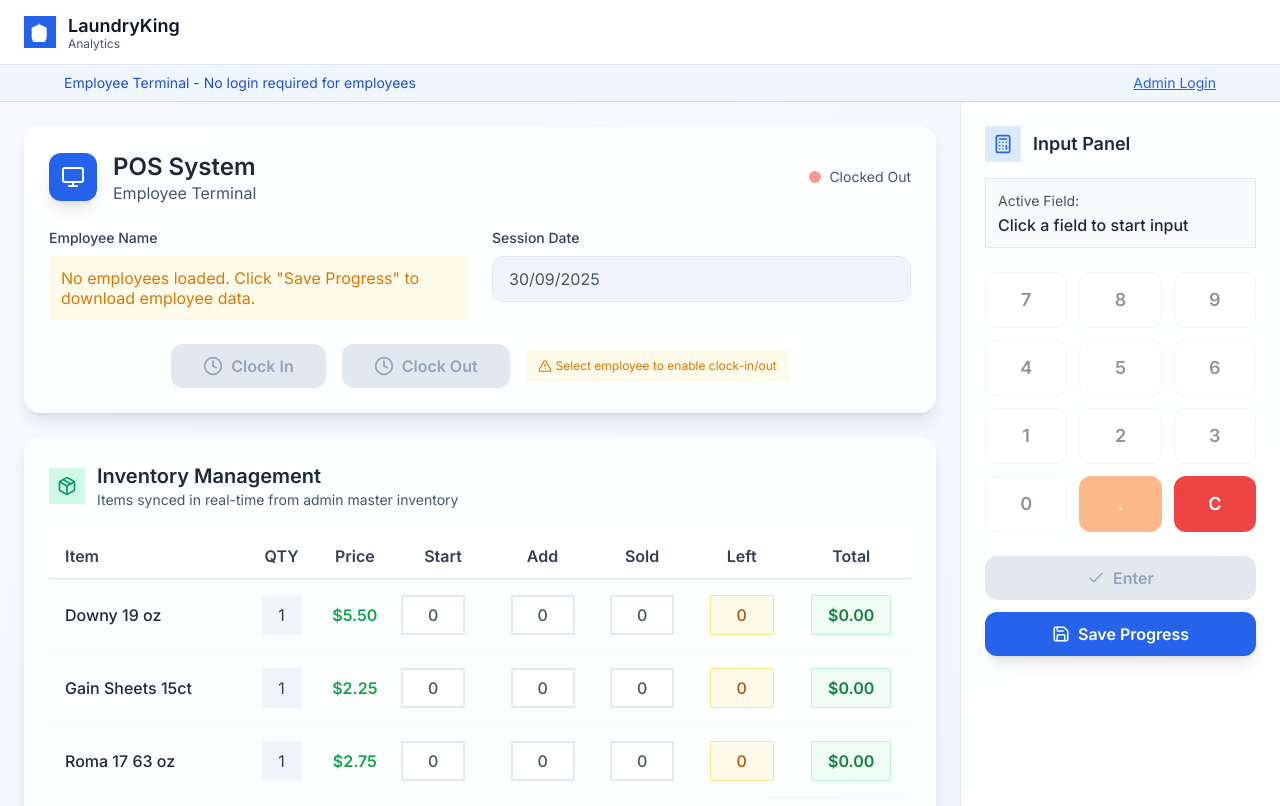
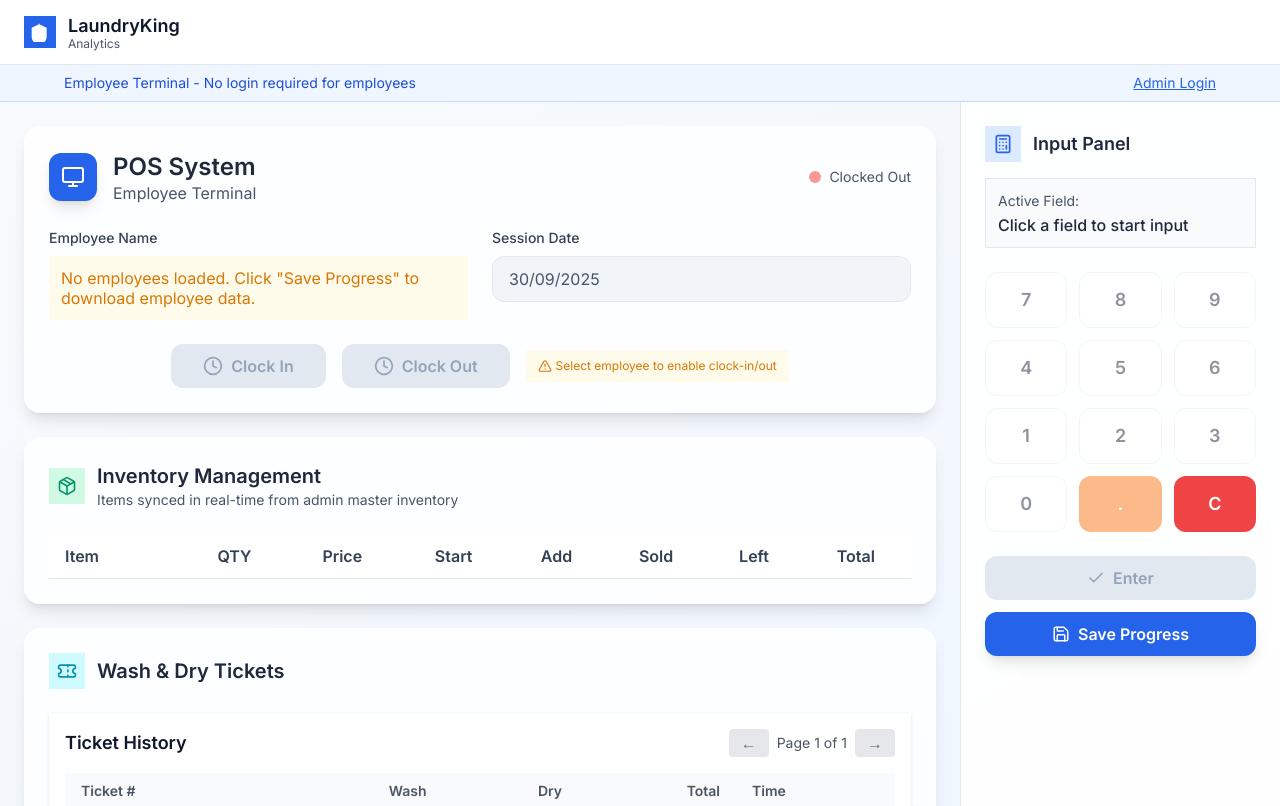
Before and after one commit to creesler/laundry-pos-v3, a React (Vite) app: page / in a window 1280 px wide. Built offline with nearby package versions, Linux system fonts and the light colour scheme.

Commit message:
fix: Remove hardcoded inventory items to follow offline-first principle

```diff
--- a/src/pages/employee-pos-terminal/index.jsx
+++ b/src/pages/employee-pos-terminal/index.jsx
@@ -134,63 +134,7 @@ const EmployeePOSTerminal = () => {
   // Local state for inventory
 
   // Inventory data
-  const [inventoryItems, setInventoryItems] = useState([
-    {
-      id: 1,
-      name: 'Downy 19 oz',
-      qty: 1,
-      price: 5.50,
-      start: 0,
-      add: 0,
-      sold: 0,
-      left: 0,
-      total: 0
-    },
-    {
-      id: 2,
-      name: 'Gain Sheets 15ct',
-      qty: 1,
-      price: 2.25,
-      start: 0,
-      add: 0,
-      sold: 0,
-      left: 0,
-      total: 0
-    },
-    {
-      id: 3,
-      name: 'Roma 17 63 oz',
-      qty: 1,
-      price: 2.75,
-      start: 0,
-      add: 0,
-      sold: 0,
-      left: 0,
-      total: 0
-    },
-    {
-      id: 4,
-      name: 'Xtra 56 oz',
-      qty: 1,
-      price: 5.50,
-      start: 0,
-      add: 0,
-      sold: 0,
-      left: 0,
-      total: 0
-    },
-    {
-      id: 5,
-      name: 'Clorox 16 oz',
-      qty: 1,
-      price: 2.50,
-      start: 0,
-      add: 0,
-      sold: 0,
-      left: 0,
-      total: 0
-    }
-  ]);
+  const [inventoryItems, setInventoryItems] = useState([]);
 
   // Current ticket input
   const [tickets, setTickets] = useState([
```
